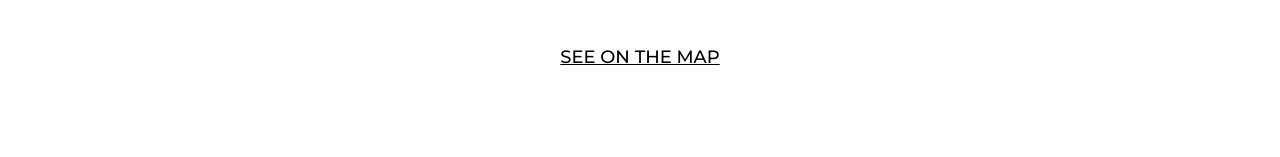
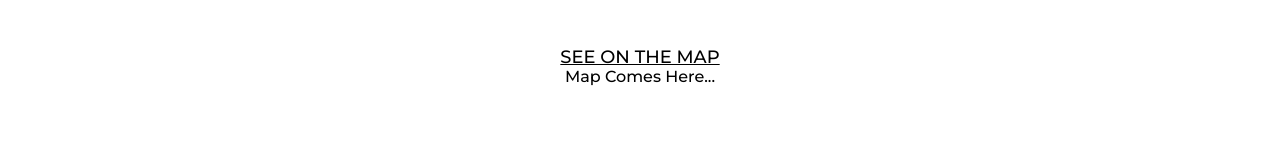
Before and after one commit to CapnxtGlobal/Energon-website.2.0, a React (Create React App) app: page /contact in a window 1280 px wide. Shown: the part 565-722 px from the top of the page. Built offline with nearby package versions, Linux system fonts and the light colour scheme; a web font is replaced by a local one.

Commit message:
minor changes

```diff
--- a/src/Components/Pages/Contact/Contact.scss
+++ b/src/Components/Pages/Contact/Contact.scss
@@ -85,13 +85,16 @@
     display: flex;
     // width: fit-content;
     justify-content: center;
-
     align-items: center;
     text-align: center;
     margin-left: auto;
     flex-direction: column;
     margin-right: auto;
     padding: 1.2vw 0vw 6vw 0vw;
+
+    .location p{
+      color : black;
+    }
     h1 {
       // padding: 5vw 0vw;
       font-family: "Montserrat", sans-serif;
```
